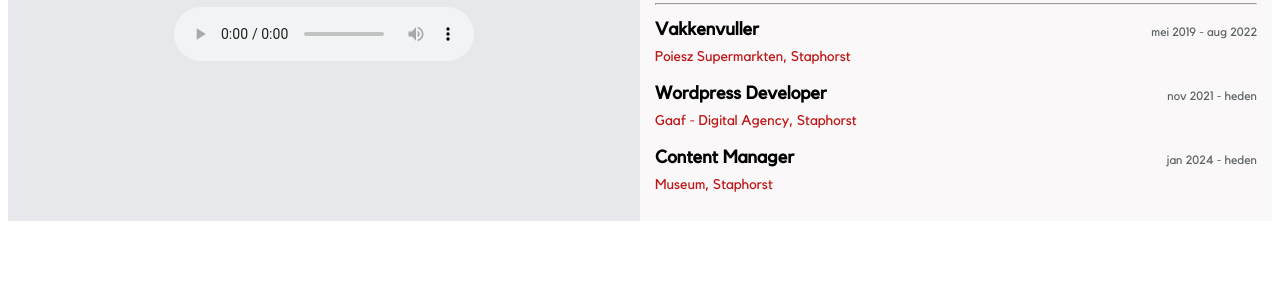
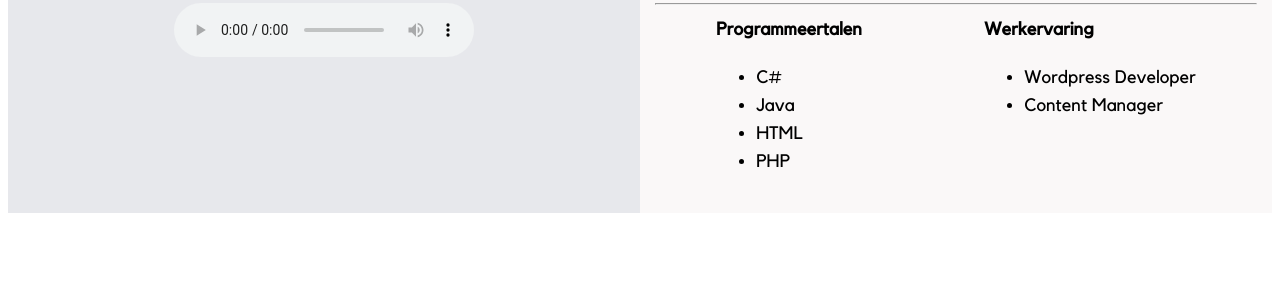
Before and after one commit to SamHarke03/Les1Website, a plain HTML site: page index.html in a window 1280 px wide. Shown: the part 493-800 px from the top of the page. Drawn offline with Linux system fonts and the light colour scheme.

Commit message:
Add Skills and sections

```diff
--- a/index.html
+++ b/index.html
@@ -41,6 +41,7 @@
                 <hr>
             </div>
 
+            <section class="studies">
                 <div class="profile-content__element">
                     <div class="profile-content__element-header">
                         <h3 class="profile-content__title">Software Developer</h3>
@@ -56,37 +57,32 @@
                     </div>
                     <p class="profile-content__institute">Hogeschool Windesheim, Zwolle</p>
                 </div>
+            </section>
 
             <div class="profile-content__category">
-                <h2 class="profile-content__category-title">Werkervaring</h2>
+                <h2 class="profile-content__category-title">Skills</h2>
                 <hr>
             </div>
 
+            <section class="skills">
                 <div class="profile-content__element">
-                <div class="profile-content__element-header">
-                    <h3 class="profile-content__title">Vakkenvuller</h3>
-                    <p class="profile-content__period">mei 2019 - aug 2022</p>
+                    <h3 class="profile-content__title">Programmeertalen</h3>
+                    <ul class="languages">
+                        <li>C#</li>
+                        <li>Java</li>
+                        <li>HTML</li>
+                        <li>PHP</li>
+                    </ul>
                 </div>
-                <p class="profile-content__institute">Poiesz Supermarkten, Staphorst</p>
-            </div>
-
                 <div class="profile-content__element">
-                <div class="profile-content__element-header">
-                    <h3 class="profile-content__title">Wordpress Developer</h3>
-                    <p class="profile-content__period">nov 2021 - heden</p>
-                </div>
-                <p class="profile-content__institute">Gaaf - Digital Agency, Staphorst</p>
-            </div>
-
-            <div class="profile-content__element">
-                <div class="profile-content__element-header">
-                    <h3 class="profile-content__title">Content Manager</h3>
-                    <p class="profile-content__period">jan 2024 - heden</p>
-                </div>
-                <p class="profile-content__institute">Museum, Staphorst</p>
+                    <h3 class="profile-content__title">Werkervaring</h3>
+                    <ul class="jobs">
+                        <li>Wordpress Developer</li>
+                        <li>Content Manager</li>
+                    </ul>
                 </div>
             </section>
-
+        </section>
     </section>
 </div>
 
--- a/stylesheets/style.css
+++ b/stylesheets/style.css
@@ -60,11 +60,21 @@ audio {
     text-shadow: 2px 4px 3px rgba(0, 0, 0, 0.3);
 }
 
+.skills {
+    display: flex;
+    justify-content: space-around;
+}
+
+.languages, .jobs {
+    li {
+        margin: 10px 0;
+    }
+}
+
 .profile-content__element {
     display: flex;
     flex-direction: column;
 }
-
 
 .profile-content__title {
     font-weight: bold;
```
Lines whose indentation alone changed are shown as unchanged.
